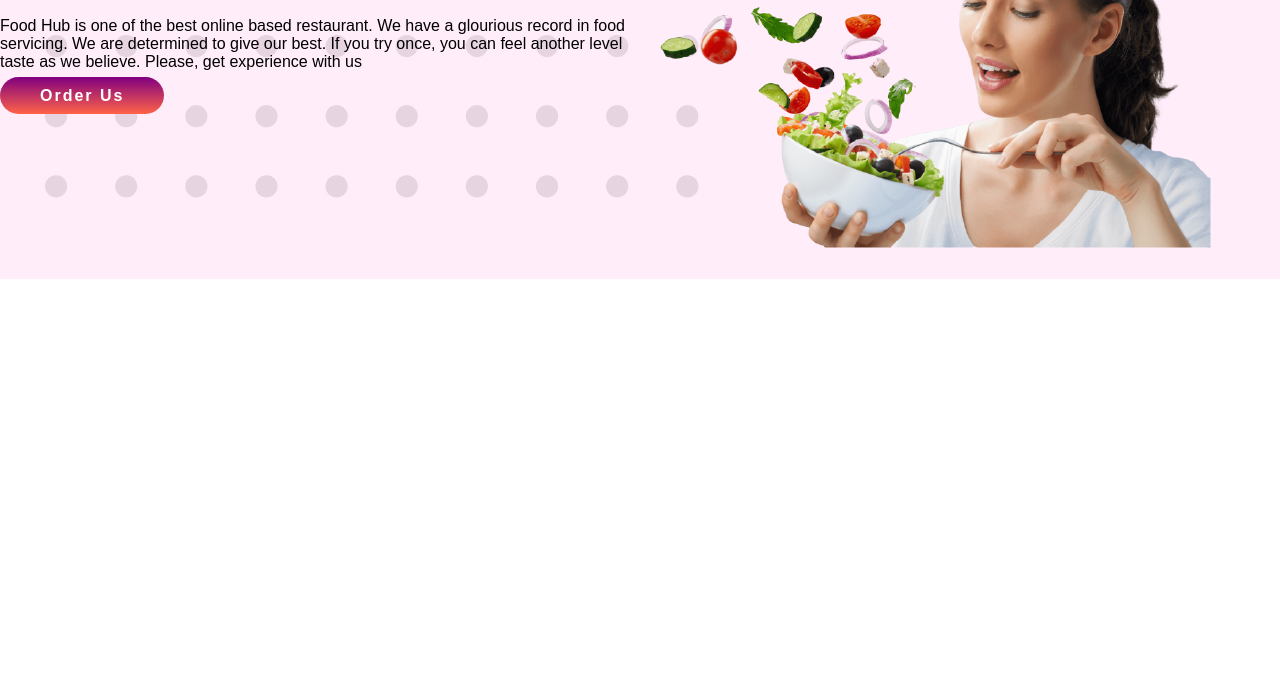
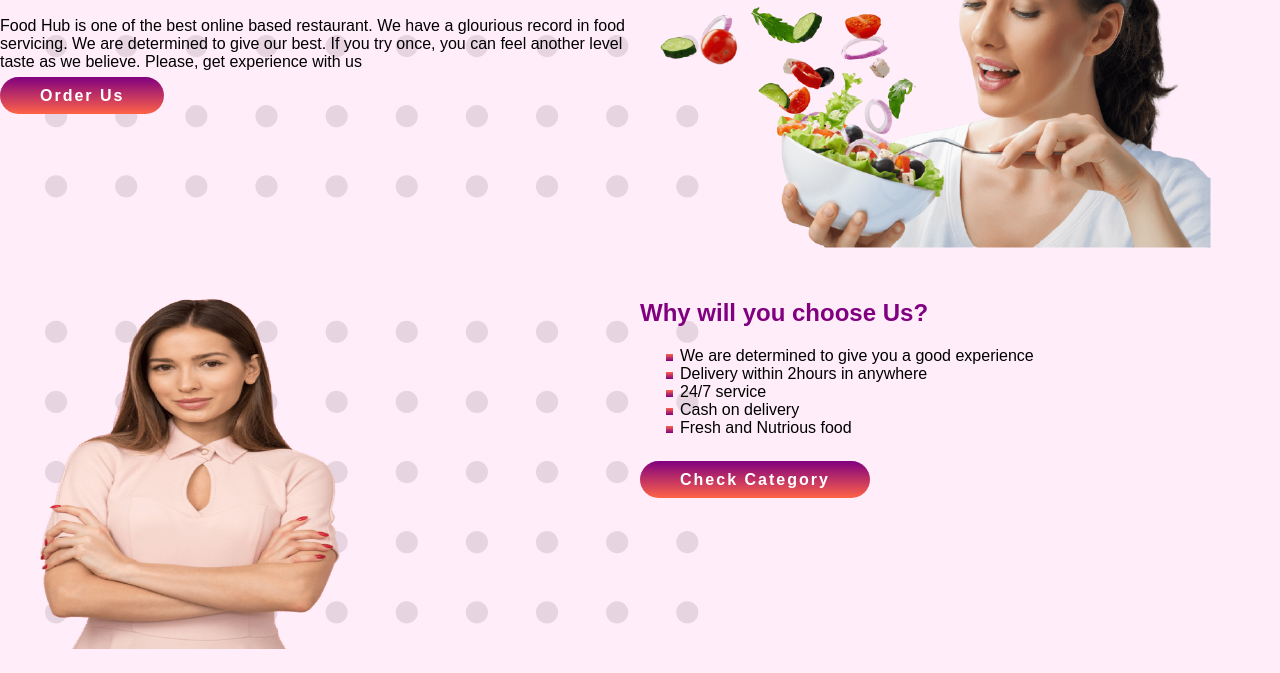
Before and after one commit to masum40/food-hub, a plain HTML site: page index.html in a window 1280 px wide. Shown: the part 147-820 px from the top of the page. Drawn offline with Linux system fonts and the light colour scheme; a web font is replaced by a local one.

Commit message:
center part added

```diff
--- a/index.html
+++ b/index.html
@@ -21,6 +21,20 @@
         </div>
         <div class="top-img half-width"><img src="./images/female/top-img.png" alt=""></div>
     </section>
+    <section class="middle">
+        <div class="half-width"><img id="img" src="./images/female/Person Image.png" alt=""></div>
+        <div class="center half-width">
+            <h1>Why will you choose Us?</h1>
+            <ul>
+                <li>We are determined to give you a good experience</li>
+                <li>Delivery within 2hours in anywhere</li>
+                <li>24/7 service</li>
+                <li>Cash on delivery</li>
+                <li>Fresh and Nutrious food</li>
+            </ul><br>
+            <a class="order" href="http://wikipedia.com" target="_blank" rel="noopener noreferrer">Check Category</a>
+        </div>
+    </section>
 
 </body>
 </html>
--- a/style.css
+++ b/style.css
@@ -10,6 +10,12 @@ section{
 }
 .half-width{
     width: 50%;
+}
+#img{
+    width: 300px;
+    height: 350px;
+    margin-left: 20px;
+    padding: 20px;
 }
 .first-line{
     color: purple;
@@ -29,3 +35,13 @@ span{
     font-weight: 600;
     letter-spacing: 2px;
 }
+.middle{
+    background-image: url(./images/shapes/Frame\ 59.jpg);
+    background-repeat: no-repeat;
+}
+ul{
+    list-style-image: linear-gradient(tomato,purple);
+}
+.center>h1{
+    color: purple;
+}
```
